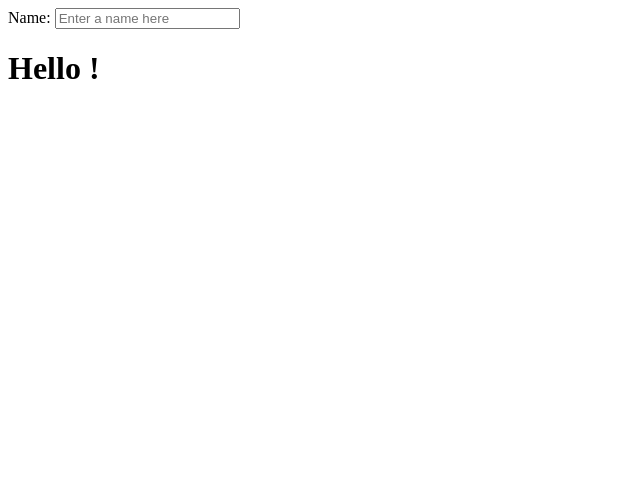
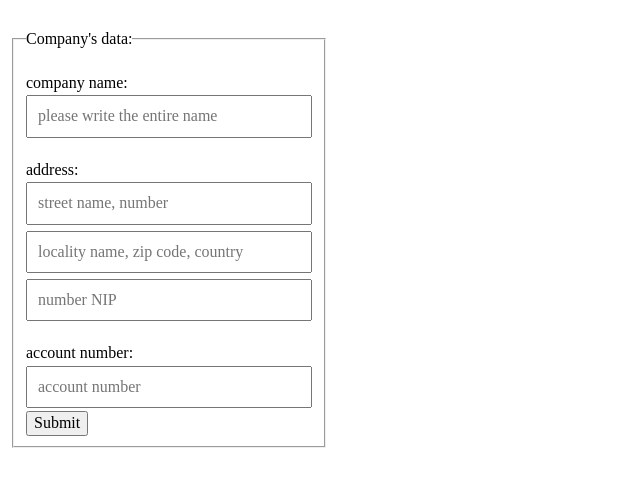
Before and after one commit to 9na10/invoicing-app, a plain HTML site: page index.html in a window 1280 px wide. Shown: the whole page, without its empty margins (0-640 px from the left). Drawn offline with nearby package versions, Linux system fonts and the light colour scheme.

Commit message:
add invoice form; user can write company data

```diff
--- a/index.html
+++ b/index.html
@@ -1,15 +1,35 @@
 <!DOCTYPE html>
-<html ng-app="invoicingApp">
+<html>
   <head>
+    <meta charset="utf-8">
     <title>invoicing app</title>
+    <link rel="stylesheet" href="https://cdnjs.cloudflare.com/ajax/libs/normalize/5.0.0/normalize.min.css">
     <link rel="stylesheet" href="main.css">
   </head>
-  <body>
-    <div>
-      <label>Name:</label>
-      <input type="text" ng-model="yourName" placeholder="Enter a name here">
-      <h1>Hello {{yourName}}!</h1>
-    </div>
+  <body ng-app="invoicingApp">
+    <form action="" method="post" ng-controller="InvoiceFormSetting as invoice"
+    class="invoiceFormSetting" novalidate>
+      <fieldset>
+        <legend>Company's data:</legend>
+        <label for="companyName">company name:</label>
+        <input type="text" name="companyName" id="companyName" placeholder="please write the entire name ">
+
+        <label for="companyAdress">address:</label>
+        <input type="text" name="companyStreet" id="companyAdress" placeholder="street name, number">
+        <input type="text" name="companyLocality" placeholder="locality name, zip code, country">
+        <input type="text" name="companyNIP" placeholder="number NIP">
+
+        <label for="companyAdress">account number:</label>
+        <input type="text" name="companyAccountNumber" id="companyAccountNumber" placeholder="account number">
+
+        <input type="submit" value="Submit">
+      </fieldset>
+    </form>
+
+
+
+
+
     <script src="https://ajax.googleapis.com/ajax/libs/angularjs/1.6.0-rc.2/angular.min.js"></script>
     <script src="angular-route.min.js"></script>
     <script src="main.js"></script>
--- a/main.css
+++ b/main.css
@@ -0,0 +1,19 @@
+* {
+  box-sizing: border-box;
+}
+body {
+  margin-top: 30px;
+  margin-left: 10px;
+}
+.invoiceFormSetting {
+  width: 25%;
+}
+.invoiceFormSetting label {
+  display: block;
+  padding-top: 20px;
+}
+.invoiceFormSetting input:not([type='submit']) {
+  padding: 10px;
+  margin: 3px 0 3px 0;
+  width: 100%;
+}
--- a/main.js
+++ b/main.js
@@ -1 +1,8 @@
-angular.module("invoicingApp", []);
+(function() {
+  angular.module("invoicingApp", [])
+  .controller('InvoiceFormSetting', function(){
+    var controller = this;
+
+  });
+
+})();
```
